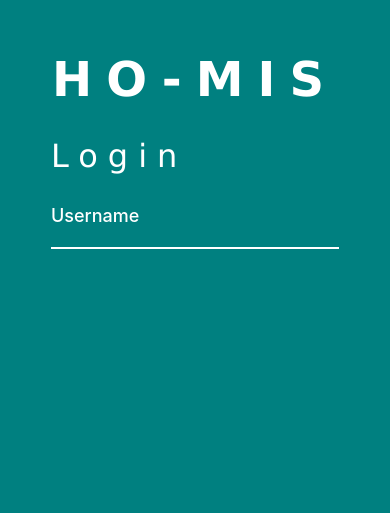
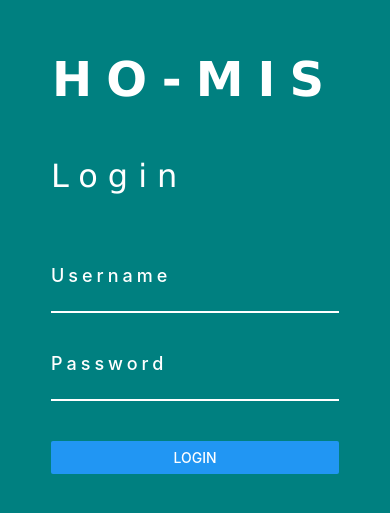
Before and after one commit to Codinglone/HOMIS, a React Native app: screen / in a window 390 px wide. Shown: the part 109-622 px from the top of the page. Built offline with nearby package versions, Linux system fonts and the light colour scheme.

Commit message:
Finished login component boilerplate

```diff
--- a/components/Login.jsx
+++ b/components/Login.jsx
@@ -1,29 +1,43 @@
-import { StyleSheet, Text, SafeAreaView, View, TextInput } from "react-native";
+import { StyleSheet, Text, SafeAreaView, View, TextInput, Button } from "react-native";
 const Login = () => {
   return (
-    <View>
+    <View style={styles.container}>
       <Text style={styles.title}>Login</Text>
-      <View>
+      <View  style={styles.inputGroup}>
         <Text style={styles.labels}>Username</Text>
         <TextInput style={styles.field} />
+      </View>
+
+      <View style={styles.inputGroup}>
+        <Text style={styles.labels}>Password</Text>
+        <TextInput style={styles.field} />
+      </View>
+
+      <View style={styles.inputGroup}>
+        <Button title="Login" />
       </View>
     </View>
   );
 };
 
 const styles = StyleSheet.create({
+    container: {
+        display: "flex"
+    },
     title: {
         fontWeight: 500,
         fontSize: "32px",
         color: "#fff",
-        paddingVertical: "30px",
+        paddingVertical: "50px",
         letterSpacing: "10px",
         fontFamily: "verdana"
     },
     labels: {
         color: "#fff",
         fontWeight: "550",
-        fontSize: "18px"
+        fontSize: "18px",
+        letterSpacing: "4px",
+        paddingBottom: "4px"
 
     }
     ,
@@ -35,6 +49,14 @@ const styles = StyleSheet.create({
         fontWeight: "500",
         fontSize: "18px"
 
+    },
+    inputGroup: {
+        paddingVertical: "20px"
+    },
+    button: {
+        paddingVertical: "16px",
+        color: "#fff",
+        backgroundColor: "000"
     }
 });
 
```
